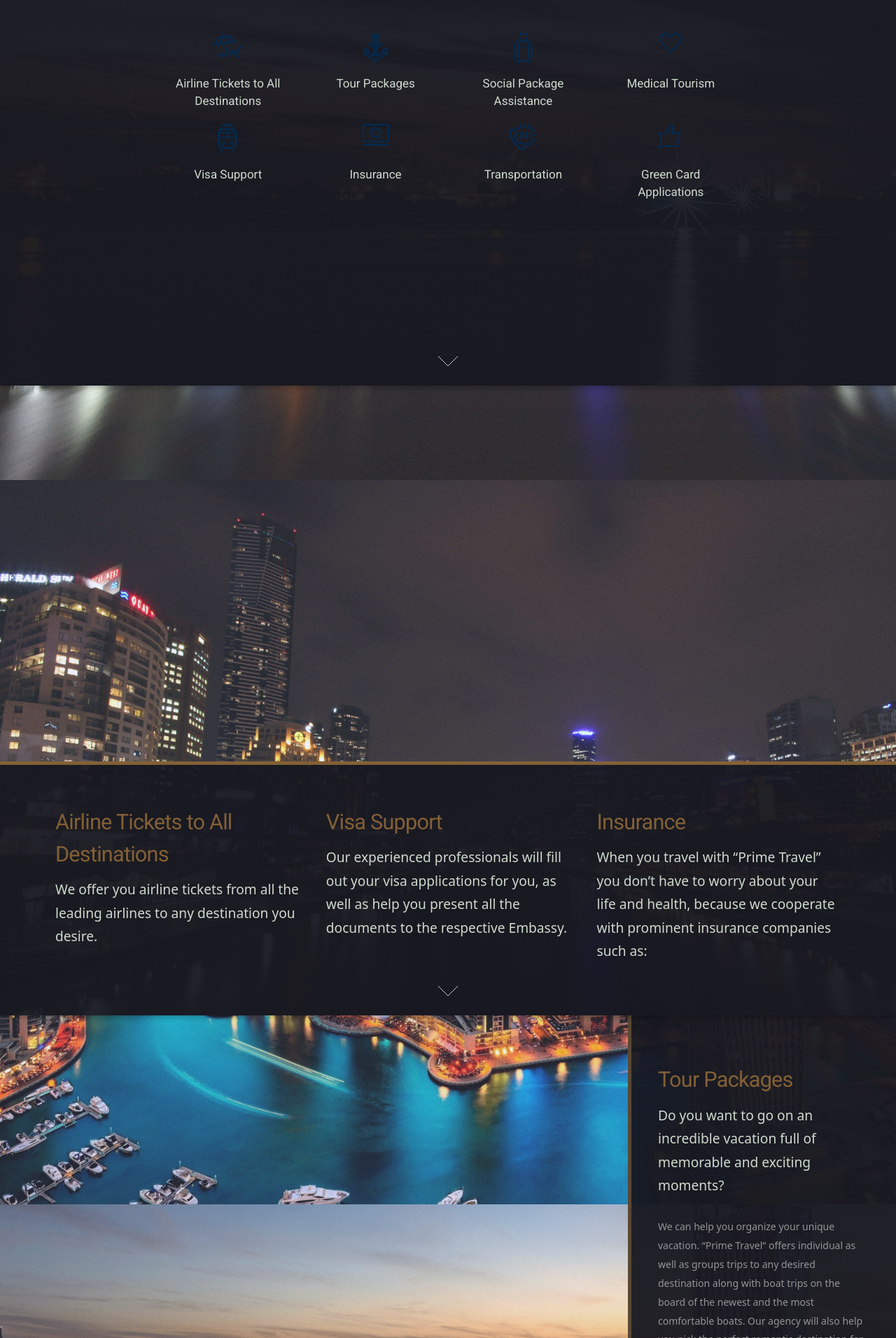
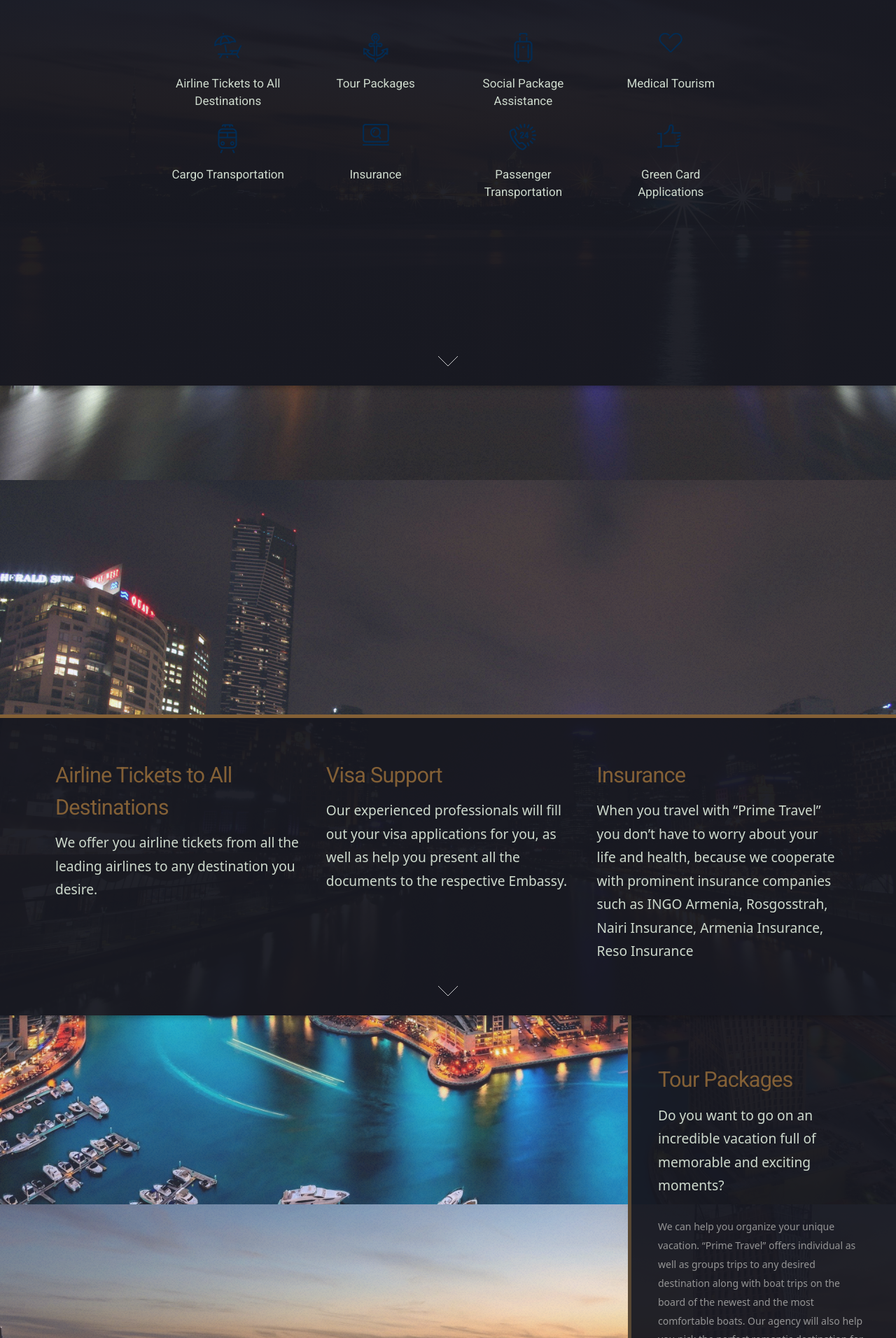
Before and after one commit to nyutka/PrimeTravel, a Jekyll site: the page built from services.html, in a window 1280 px wide. Shown: the part 349-2261 px from the top of the page at 70% size. Built offline with Jekyll 4.4.1, drawn with Linux system fonts in a browser that asks for light colours; some web fonts are replaced; some of the changed text lies outside the part shown.

Commit message:
Adding links to service page, some text fixes

```diff
--- a/_includes/footer.html
+++ b/_includes/footer.html
@@ -11,23 +11,23 @@
 			</div>
 			<div class="col-md-4 col-sm-4 col-xs-12">
 				<h4>Find us</h4>
-				<span>International Business Center<br>8 Tumanyan Street<br>Third floor, office 315a<br>Yerevan 0001 Ra</span>
+				<span>International Business Center<br>8 Tumanyan Street<br>Third floor, office 315a<br>Yerevan 0001, Armenia</span>
 			</div>
 			<div class="col-md-4 col-sm-4 col-xs-12">
 				<h4>Stay Connected</h4>
 				<ul class="icons phone">
-					<li><a><span>(31410)520401</span></a></li>
-					<li><a><span>(31491)520401</span></a></li>
+					<li><a><span>(374 10) 52-04-01</span></a></li>
+					<li><a><span>(374 91) 52-04-01</span></a></li>
 				</ul>
 				<ul class="icons">
-					<li><a href="#"><i class="fa fa-facebook"></i></a></li>
-					<li><a href="#"><i class="fa fa-envelope"></i></a></li>
-					<li><a href="#"><i class="fa fa-skype"></i></a></li>
+					<li><a href="https://www.facebook.com/primetravelarmenia"><i class="fa fa-facebook"></i></a></li>
+					<li><a href="/contact/"><i class="fa fa-envelope"></i></a></li>
+					<li><a href="skype:primetravel2016?call"><i class="fa fa-skype"></i></a></li>
 				</ul>
 			</div>
 		</div>
 	</div>
 <div class="copyright text-center">
-	<small>&copy; Prime Travel | Powered by: <a href="#">Anna Tsugunyan</a></small>
+	<small>&copy; Prime Travel 2016 | Powered by: <a href="#">Anna Tsugunyan</a></small>
 </div>
 </footer>
--- a/_sass/_base.scss
+++ b/_sass/_base.scss
@@ -24,6 +24,10 @@
 		-moz-transition: all 0.5s ease;
 		-o-transition: all 0.5s ease;
 		transition: all 0.5s ease;
+		text-decoration: none;
+		&:hover {
+			text-decoration: none;
+		}
 		font-size: $font-size-base;
 	}
 	i {
--- a/contact_us.html
+++ b/contact_us.html
@@ -10,7 +10,7 @@
 				<div class="find-us-box">
 					<h2>Address Line</h2>
 					<h3><i class="fa fa-map-marker"></i>International Business Center</h3>
-					<address><i class="fa fa-location-arrow" aria-hidden="true"></i>8 Tumanyan Street<div>Third floor, office 315a</div><div>Yerevan 0001 Ra</div></address>
+					<address><i class="fa fa-location-arrow" aria-hidden="true"></i>8 Tumanyan Street<div>Third floor, office 315a</div><div>Yerevan 0001, Armenia</div></address>
 					<div class="open-hours">
 						<a href="tel:(31410)520401"><i class="fa fa-phone"></i>(374 10) 52-04-01</a>
 						<a href="tel:(31491)520401"><i class="fa fa-phone"></i>(374 91) 52-04-01</a>
@@ -20,7 +20,7 @@
 					<div class="social-icons">
 						<ul>
 							<a href="https://www.facebook.com/primetravelarmenia" title="Facebook"><li><i class="fa fa-facebook"></i></li></a>
-							<a href="skype:annaboom?call" title="Skype"><li><i class="fa fa-skype"></i></li></a>
+							<a href="skype:primetravel2016?call" title="Skype"><li><i class="fa fa-skype"></i></li></a>
 						</ul>
 					</div>
 				</div>
--- a/googlec88a73651a7e8b0d.html
+++ /dev/null
@@ -1,4 +0,0 @@
----
-sitemap: false
----
-google-site-verification: googlec88a73651a7e8b0d.html
--- a/services.html
+++ b/services.html
@@ -10,70 +10,86 @@
 				<h2>Our Services</h2>
 				<div class="row text-center">
 					<div class="col-xs-6 col-sm-3 col-md-3">
+						<a href="#one">
 							<div class="icon-block style-4">
 								<div class="icon-img-entry"><img class="icon-img" src="/images/icon_2.png" alt=""></div>
 								<div class="icon-content">
 									<h5 class="icon-title color-dark-2">Airline Tickets to All Destinations</h5>
 								</div>
 							</div>
+						</a>
 					</div>
 					<div class="col-xs-6 col-sm-3 col-md-3">
+						<a href="#two">
 							<div class="icon-block style-4">
 								<div class="icon-img-entry"><img class="icon-img" src="/images/icon_1.png" alt=""></div>
 								<div class="icon-content">
 									<h5 class="icon-title color-dark-2">Tour Packages</h5>
 								</div>
 							</div>
+						</a>
 					</div>
 					<div class="col-xs-6 col-sm-3 col-md-3">
+						<a href="#three">
 							<div class="icon-block style-4">
 								<div class="icon-img-entry"><img class="icon-img" src="/images/icon_4.png" alt=""></div>
 								<div class="icon-content">
 									<h5 class="icon-title color-dark-2">Social Package Assistance</h5>
 								</div>
 							</div>
+						</a>
 					</div>
 					<div class="col-xs-6 col-sm-3 col-md-3">
+						<a href="#five">
 							<div class="icon-block style-4">
 								<div class="icon-img-entry"><img class="icon-img" src="/images/icon_3.png" alt=""></div>
 								<div class="icon-content">
 									<h5 class="icon-title color-dark-2">Medical Tourism</h5>
 								</div>
 							</div>
+						</a>
 					</div>
 				</div>
 				<div class="row text-center">
 					<div class="col-xs-6 col-sm-3 col-md-3">
+						<a href="#six">
 							<div class="icon-block style-4">
 								<div class="icon-img-entry"><img class="icon-img" src="/images/icon_5.png" alt=""></div>
 								<div class="icon-content">
-								<h5 class="icon-title color-dark-2">Visa Support</h5>
+									<h5 class="icon-title color-dark-2">Cargo Transportation</h5>
 								</div>
 							</div>
+						</a>
 					</div>
 					<div class="col-xs-6 col-sm-3 col-md-3">
+						<a href="#one">
 							<div class="icon-block style-4">
 								<div class="icon-img-entry"><img class="icon-img" src="/images/icon_7.png" alt=""></div>
 								<div class="icon-content">
 									<h5 class="icon-title color-dark-2">Insurance</h5>
 								</div>
 							</div>
+						</a>
 					</div>
 					<div class="col-xs-6 col-sm-3 col-md-3">
+						<a href="#seven">
 							<div class="icon-block style-4">
 								<div class="icon-img-entry"><img class="icon-img" src="/images/icon_8.png" alt=""></div>
 								<div class="icon-content">
-								<h5 class="icon-title color-dark-2">Transportation</h5>
+									<h5 class="icon-title color-dark-2">Passenger Transportation</h5>
 								</div>
 							</div>
+						</a>
 					</div>
 					<div class="col-xs-6 col-sm-3 col-md-3">
+						<a href="#four">
 							<div class="icon-block style-4">
 								<div class="icon-img-entry"><img class="icon-img" src="/images/icon_6.png" alt=""></div>
 								<div class="icon-content">
 									<h5 class="icon-title color-dark-2">Green Card Applications</h5>
 								</div>
 							</div>
+						</a>
 					</div>
 				</div>
 			</header>
@@ -102,7 +118,7 @@
 						<div class="4u 12u$(medium)">
 							<header>
 								<h2>Insurance</h2>
-								<p>When you travel with “Prime Travel” you don’t have to worry about your life and health, because we cooperate with prominent insurance companies such as:</p>
+								<p>When you travel with “Prime Travel” you don’t have to worry about your life and health, because we cooperate with prominent insurance companies such as INGO Armenia, Rosgosstrah, Nairi Insurance, Armenia Insurance, Reso Insurance</p>
 							</header>
 						</div>
 					</div>
@@ -144,7 +160,7 @@
 				<header>
 					<h2>Green Card Applications</h2>
 				</header>
-				<p>Do you want to get permanent residency and a work permit in the USA? Our agency will help you fill out the application form for the yearly Green Card (diversity visa) lottery organized by the government of the USA./p>
+				<p>Do you want to get permanent residency and a work permit in the USA? Our agency will help you fill out the application form for the yearly Green Card (diversity visa) lottery organized by the government of the USA.</p>
 			</div>
 			<a href="#five" class="goto-next scrolly">Next</a>
 		</section>
```
Also changed, not shown: other parts of services.html (+3 -3 lines). Lines whose indentation alone changed are shown as unchanged.
